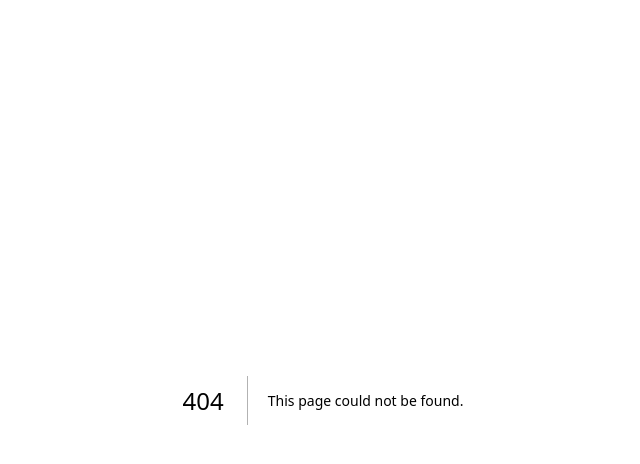
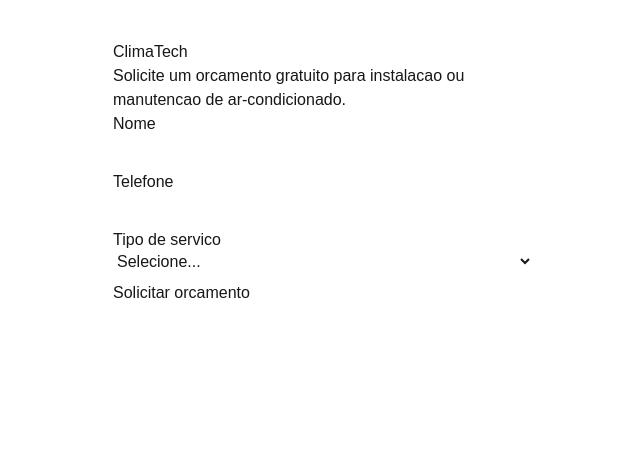
Before and after one commit to fernandogrimello/ops-ai-agent, a Next.js app in the folder apps/web/: page /landing in a window 1280 px wide. Before the commit this address had no page. Shown: the top 464 px of the page, without its empty margins (317-957 px from the left). Built offline with nearby package versions, Linux system fonts and the light colour scheme.

Commit message:
feat: add ClimaTech landing page for quote requests

```diff
--- /dev/null
+++ b/apps/web/app/landing/page.tsx
@@ -0,0 +1,79 @@
+"use client"
+
+import { useState } from "react"
+
+const API_URL = "http://localhost:3001"
+
+export default function LandingPage() {
+  const [nome, setNome] = useState("")
+  const [telefone, setTelefone] = useState("")
+  const [servico, setServico] = useState("")
+  const [enviado, setEnviado] = useState(false)
+  const [erro, setErro] = useState("")
+
+  async function handleSubmit(e: any) {
+    e.preventDefault()
+
+    const res = await fetch(API_URL + "/customers", {
+      method: "POST",
+      body: JSON.stringify({ name: nome, phone: telefone }),
+    })
+
+    const data = await res.json()
+
+    if (res.ok) {
+      setEnviado(true)
+    } else {
+      setErro(data.error)
+    }
+  }
+
+  if (enviado) {
+    return <div>Obrigado! Entraremos em contato.</div>
+  }
+
+  return (
+    <div style={{padding: "40px", maxWidth: "500px", margin: "0 auto"}}>
+      <h1>ClimaTech</h1>
+      <p>Solicite um orcamento gratuito para instalacao ou manutencao de ar-condicionado.</p>
+
+      <form onSubmit={handleSubmit}>
+        <div>
+          <label>Nome</label>
+          <input
+            value={nome}
+            onChange={(e) => setNome(e.target.value)}
+            style={{display: "block", width: "100%", marginBottom: "10px"}}
+          />
+        </div>
+
+        <div>
+          <label>Telefone</label>
+          <input
+            value={telefone}
+            onChange={(e) => setTelefone(e.target.value)}
+            style={{display: "block", width: "100%", marginBottom: "10px"}}
+          />
+        </div>
+
+        <div>
+          <label>Tipo de servico</label>
+          <select
+            value={servico}
+            onChange={(e) => setServico(e.target.value)}
+            style={{display: "block", width: "100%", marginBottom: "10px"}}
+          >
+            <option value="">Selecione...</option>
+            <option value="instalacao">Instalacao</option>
+            <option value="manutencao">Manutencao</option>
+            <option value="orcamento">Orcamento</option>
+          </select>
+        </div>
+
+        {erro && <p style={{color: "red"}}>{erro}</p>}
+
+        <button type="submit">Solicitar orcamento</button>
+      </form>
+    </div>
+  )
+}
```
